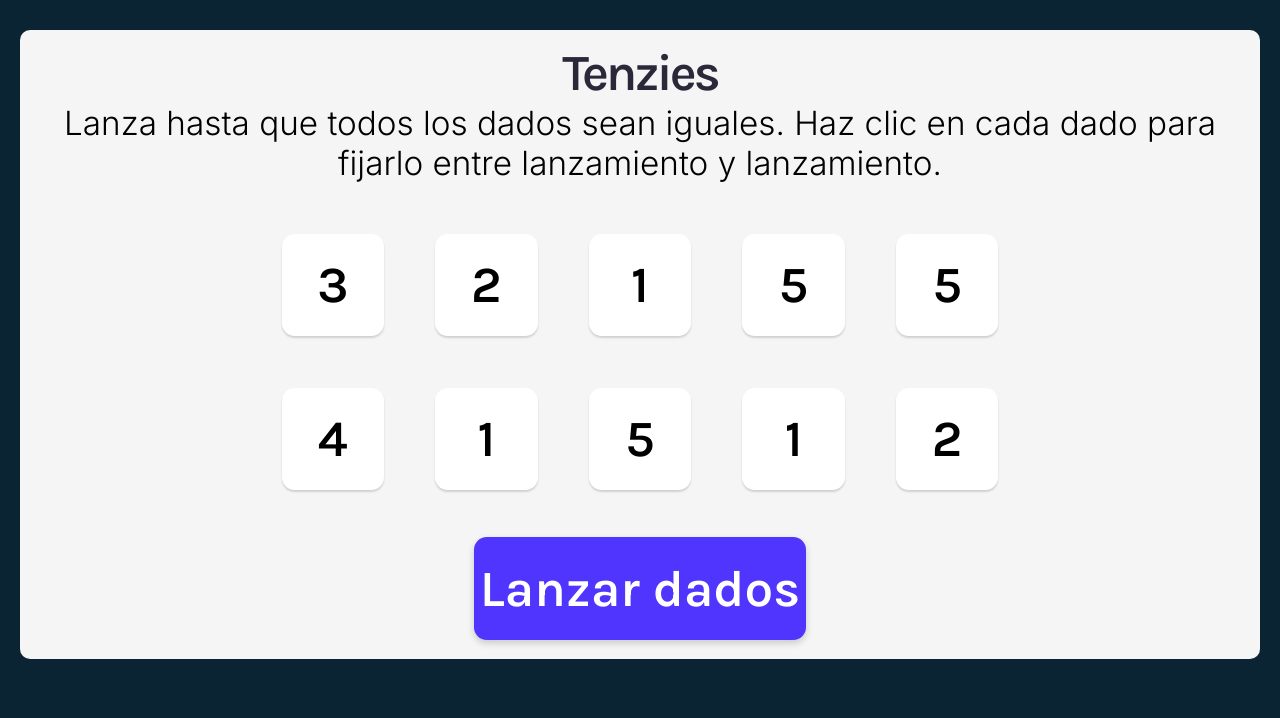
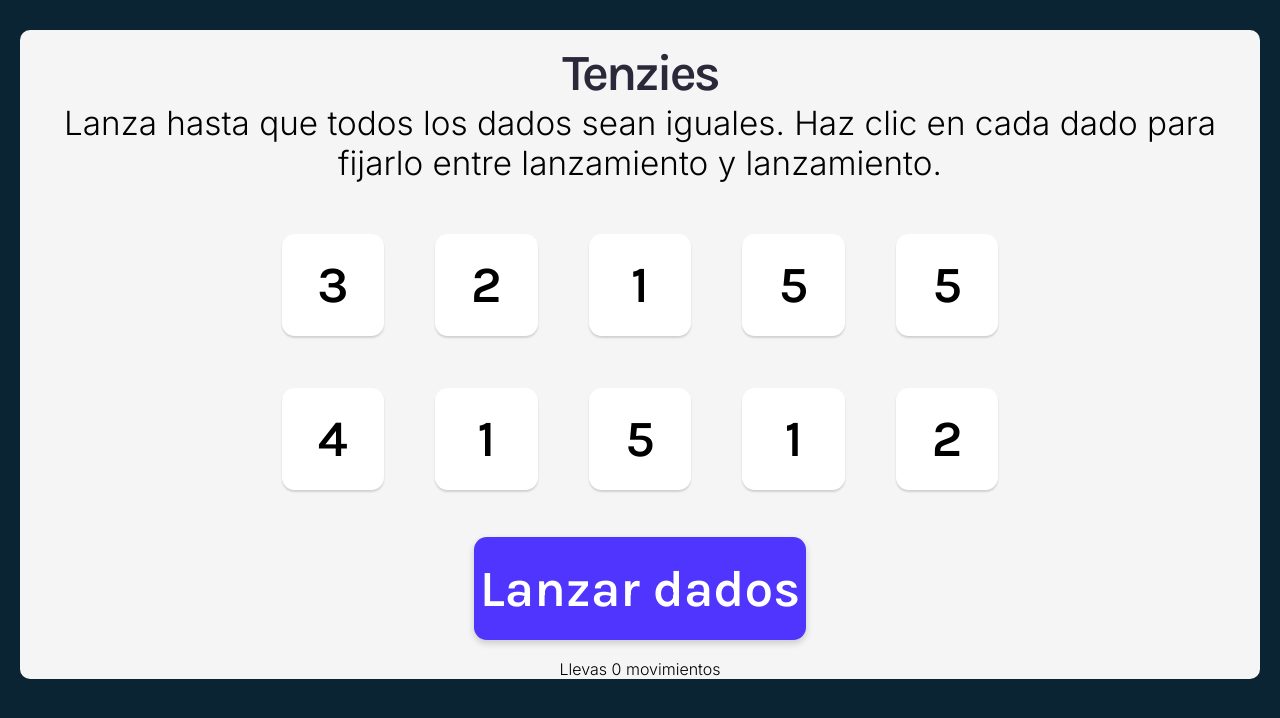
Before and after one commit to crcascr/React-Learning, a React (Create React App) app in the folder practice-projects/tenzies-game/: page / in a window 1280 px wide. Shown: the top 718 px of the page. Built offline with nearby package versions, Linux system fonts and the light colour scheme.

Commit message:
Inclusión número de movimientos

```diff
--- a/practice-projects/tenzies-game/src/AppTenzies.js
+++ b/practice-projects/tenzies-game/src/AppTenzies.js
@@ -4,6 +4,8 @@ import { nanoid } from "nanoid";
 import Confetti from "react-confetti";
 
 function AppTenzies() {
+  const [movimientos, setMovimientos] = React.useState(0);
+
   function nuevoNumero() {
     return {
       valor: Math.ceil(Math.random() * 6),
@@ -23,6 +25,9 @@ function AppTenzies() {
   const [numeros, setNumeros] = React.useState(todosNumerosDado());
 
   function mantenerOcupado(id) {
+    setMovimientos((prevMovimientos) => {
+      return prevMovimientos + 1;
+    });
     //console.log("ID número:", id);
     setNumeros((prevNumeros) => {
       return prevNumeros.map((numero) => {
@@ -53,6 +58,7 @@ function AppTenzies() {
     if (juego) {
       setNumeros(todosNumerosDado());
       setJuego(false);
+      setMovimientos(0);
     }
   }
 
@@ -70,7 +76,7 @@ function AppTenzies() {
 
   return (
     <main>
-      {juego&&<Confetti/>}
+      {juego && <Confetti />}
       <h1 className="titulo">Tenzies</h1>
       <p className="instrucciones">
         Lanza hasta que todos los dados sean iguales. Haz clic en cada dado para
@@ -80,6 +86,13 @@ function AppTenzies() {
       <button className="botonMezclar" onClick={mezclar}>
         {juego ? "Nuevo juego" : "Lanzar dados"}
       </button>
+      <div className="indicadores">
+        <p className="indicadores--movimientos">
+          {juego===false
+            ? `Llevas ${movimientos} movimientos`
+            : `Necesitaste ${movimientos} movimientos para ganar`}
+        </p>
+      </div>
     </main>
   );
 }
```
